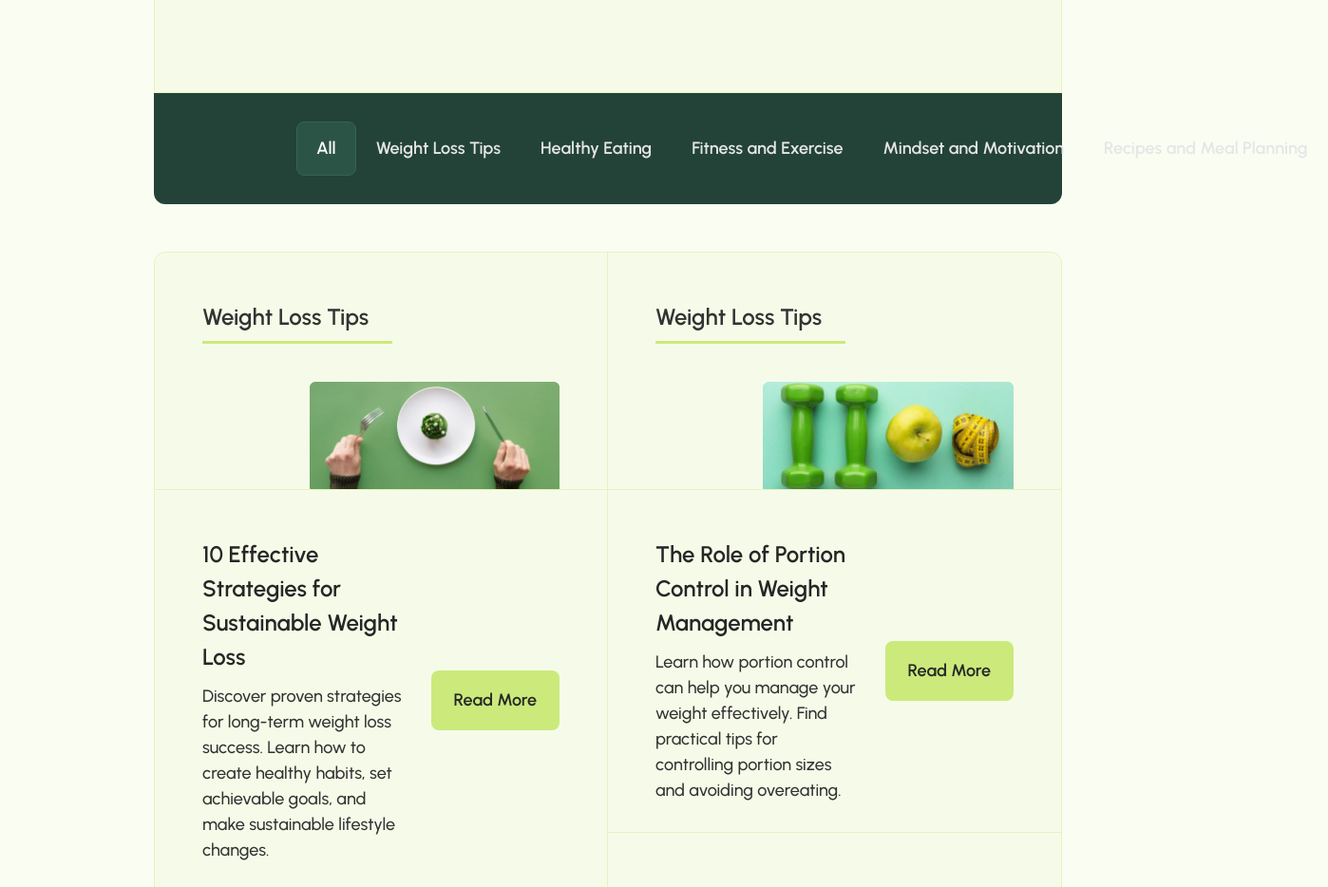
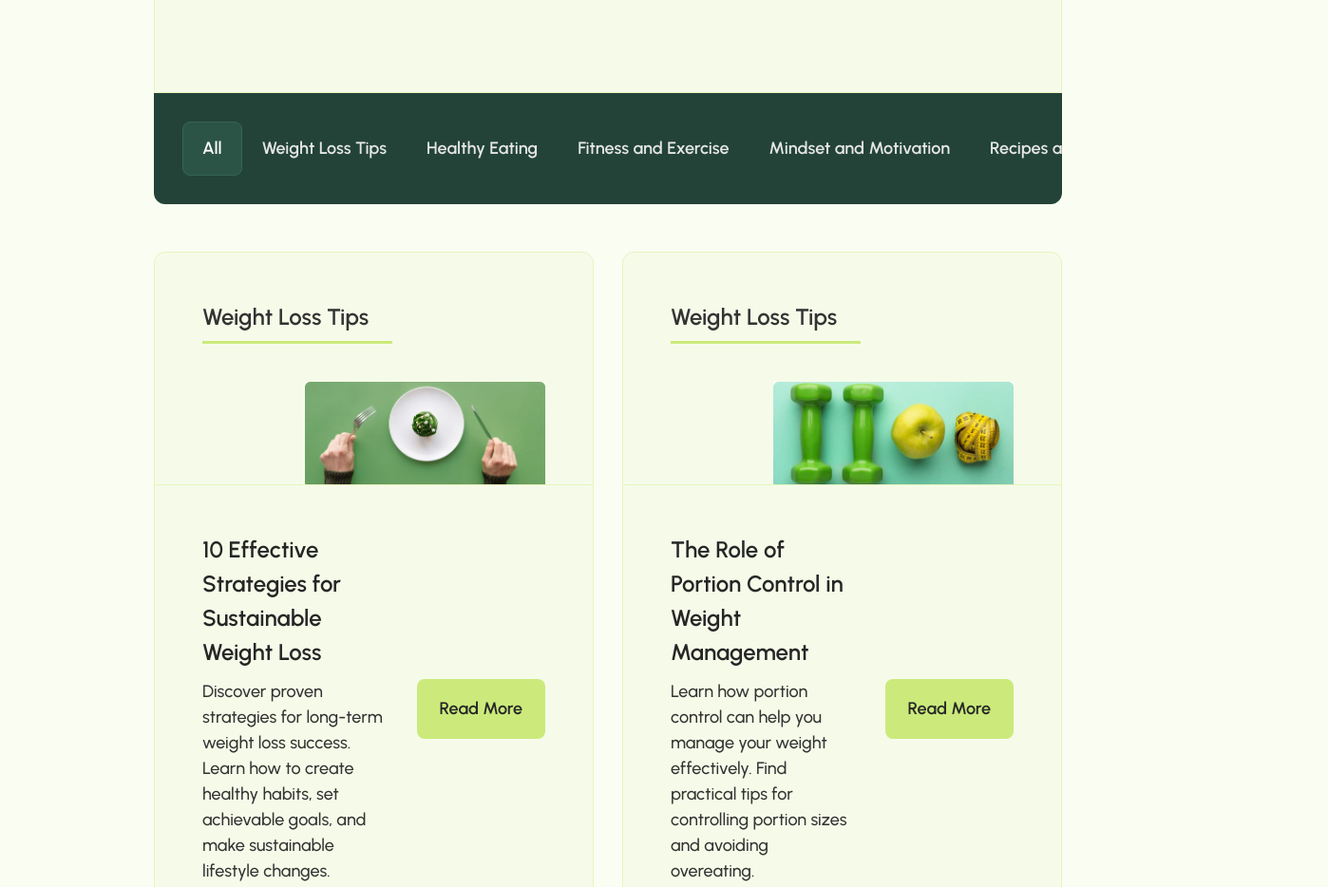
Before and after one commit to Terezie-Mazacova/nutritionist, a plain HTML site: page blog.html in a window 1280 px wide. Shown: the part 757-1691 px from the top of the page at 95% size, 1398 px wide, since content can reach past the window. Drawn offline with nearby package versions, Linux system fonts and the light colour scheme.

Commit message:
upraven filtermenu a karty v podstrance Blog

```diff
--- a/pages/_blog.scss
+++ b/pages/_blog.scss
@@ -11,6 +11,13 @@
         border-bottom-right-radius: .75rem;
         background-color: $dark-green-20;
         margin-bottom: 3.125rem;
+        overflow-x: auto;
+        max-width: 100%;
+
+        &::-webkit-scrollbar {
+            width: 0;
+            height: 0;
+        }
 
         li {
             list-style-type: none;
@@ -22,20 +29,32 @@
             white-space: nowrap;
             cursor: pointer;
             border: 1px solid transparent;
+
+            &:hover,
+            &.active {
+                background-color: $dark-green-25;
+                border: 1px solid $dark-green-30;
+                border-radius: .5rem;
+                color: #fff;
+            }
         }
     }
 
     .filter-container {
         display: grid;
         grid-template-columns: repeat(2, 1fr);
-        background-color: $green-95;
-        border-radius: .75rem;
-        border: 1px solid $green-85;
-        gap: 0;
+        gap: 1.875rem;
 
         .post-card {
-            //border-right: 1px solid $green-85;
-            border-bottom: 1px solid $green-85;
+            border: 1px solid $green-85;
+            border-radius: .75rem;
+            background-color: $green-95;
+
+            &:nth-child(1),
+            &:nth-child(2),
+            &:nth-child(3) {
+                display: inline-block;
+            }
 
             .category-label {
                 @include text-xlarge;
@@ -113,32 +132,14 @@
     }
 }
 
-article:nth-child(odd) .post-card {
-    border-right: 1px solid $green-85;
-}
-
-article:nth-child(even) .post-card {
-    border-right: none;
-}
-
-article:nth-last-child(-n+2) .post-card {
-    border-bottom: none !important;
-}
-
-.filtermenu li:hover,
-.filtermenu li.active {
-    background-color: $dark-green-25;
-    border: 1px solid $dark-green-30;
-    border-radius: .5rem;
-    color: #fff;
-}
-
+// == FOR JS ==
 .hidden {
     display: none;
 }
 
-.post-card:nth-child(1),
-.post-card:nth-child(2),
-.post-card:nth-child(3) {
-    display: inline-block;
+
+@media screen and (max-width: 1439px) {
+    .filtermenu {
+        padding: 1.875rem !important;
+    }
 }
```
Also changed, not shown: style.css, 1 other file.
